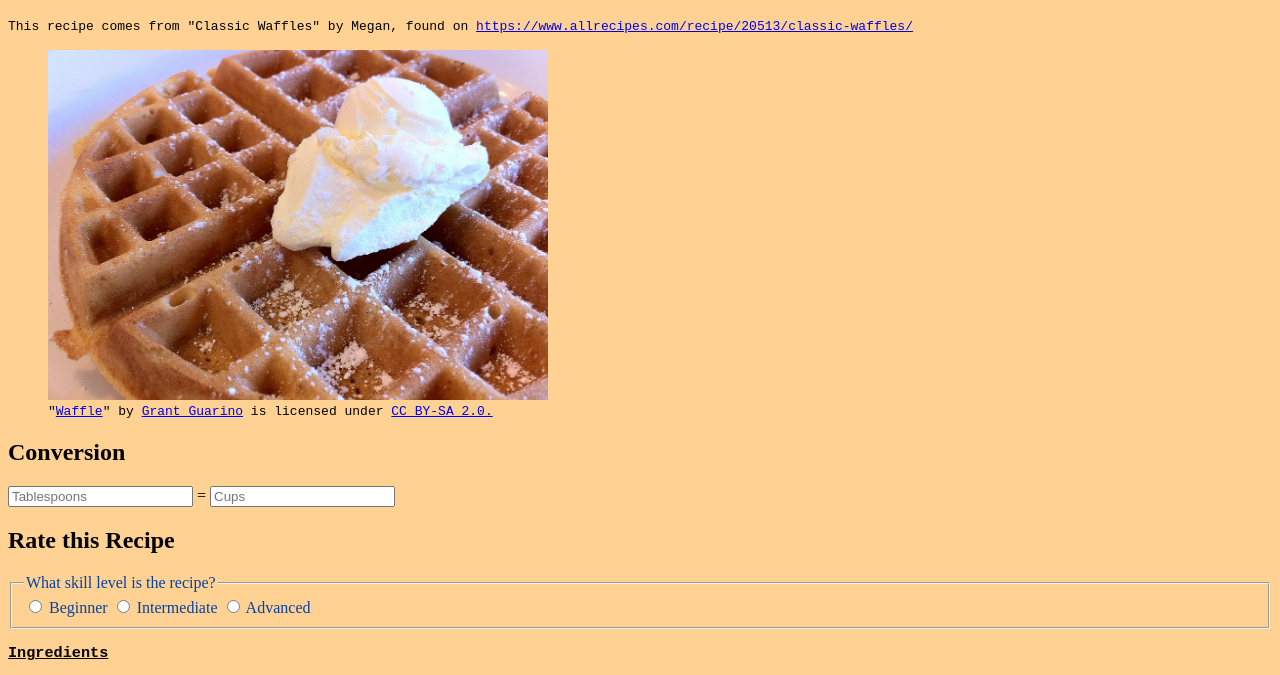
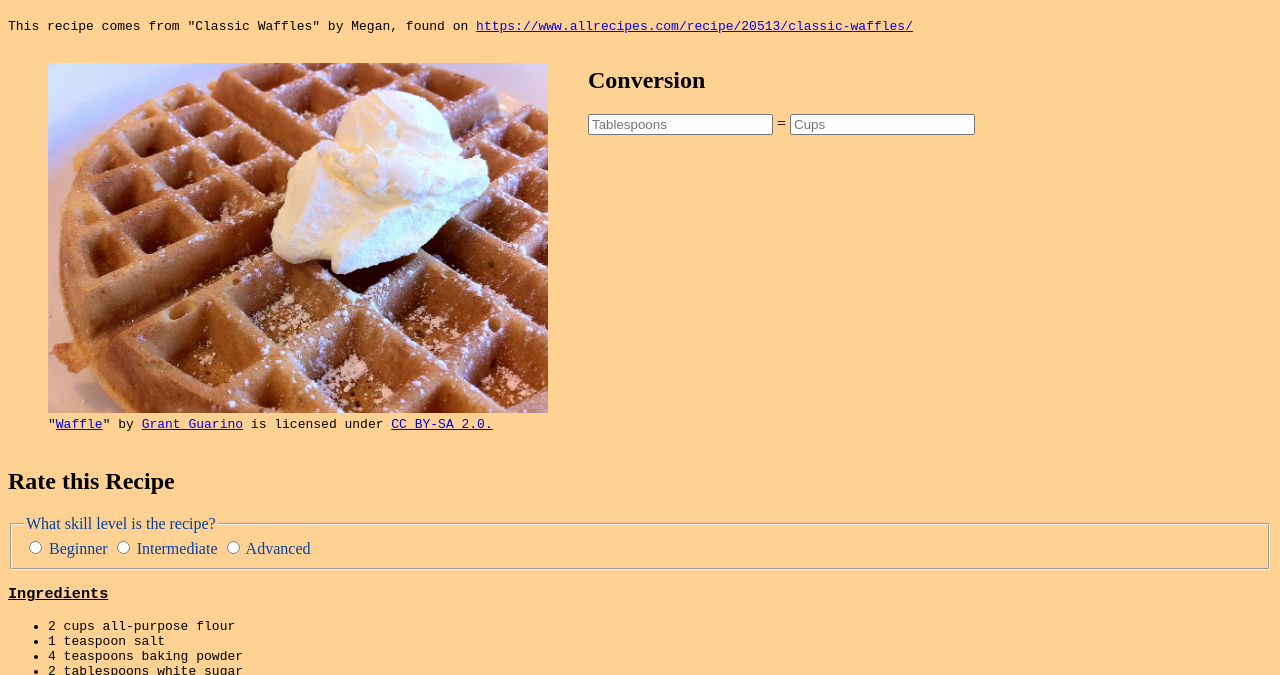
Before and after one commit to Axium01/CA3_-_Basic_CSS, a plain HTML site: page index.html in a window 1280 px wide. Shown: the part 61-736 px from the top of the page. Drawn offline with Linux system fonts and the light colour scheme; a script that the page names is missing.

Commit message:
Update index.html

```diff
--- a/index.html
+++ b/index.html
@@ -14,18 +14,24 @@
   <p>This recipe comes from "Classic Waffles" by Megan, found on <a
       href="https://www.allrecipes.com/recipe/20513/classic-waffles/">https://www.allrecipes.com/recipe/20513/classic-waffles/</a>
   </p>
+  <div class="wrapper1">
+    <div class="box1">
   <figure><img src="images/waffle.jpg" alt="A picture of a waffle." style="width: 500px; height: 350px;">
     <figcaption>"<a rel="noopener noreferrer" href="https://www.flickr.com/photos/65708380@N02/7090236433">Waffle</a>"
       by <a rel="noopener noreferrer" href="https://www.flickr.com/photos/65708380@N02">Grant Guarino</a> is licensed
       under <a rel="noopener noreferrer" href="https://creativecommons.org/licenses/by-sa/2.0/?ref=openverse">CC BY-SA
         2.0.</a></figcaption>
   </figure>
+    </div>
+    <div class="box2">
   <section id="conversion">
     <!--NONFUNCTIONAL!!!-->
     <h2>Conversion</h2>
       <input type="number" placeholder="Tablespoons"> =
       <input type="number" placeholder="Cups">
 </section>
+    </div>
+  </div>
 <section id="rate-recipe">
     <h2>Rate this Recipe</h2>
     <!--NONFUNCTIONAL!!!-->
```
